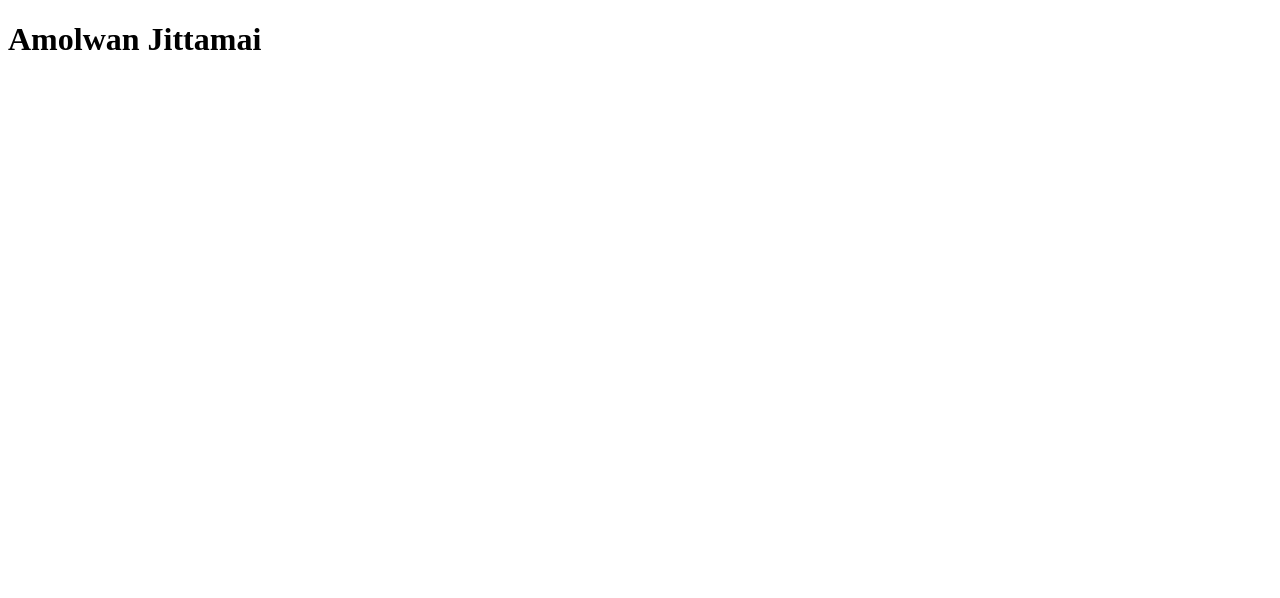
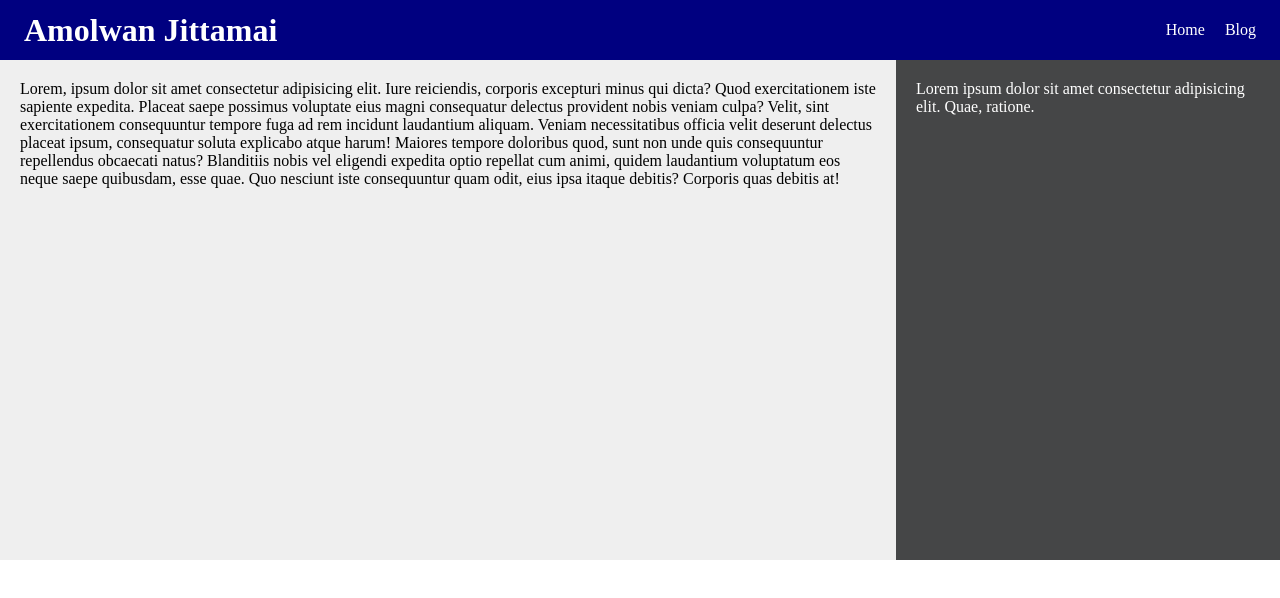
Before and after one commit to ajittama-su/Lab1, a plain HTML site: page index.html in a window 1280 px wide. Drawn offline with Linux system fonts and the light colour scheme.

Commit message:
Finished index.html

```diff
--- a/index.html
+++ b/index.html
@@ -5,8 +5,38 @@
     <meta name="viewport" content="width=device-width, initial-scale=1.0">
     <meta http-equiv="X-UA-Compatible" content="ie=edge">
     <title>Document</title>
+    <link rel="stylesheet" href="styles.css">
 </head>
 <body>
-    <h1>Amolwan Jittamai </h1>
+    <div class="header">
+        <h1>Amolwan Jittamai </h1>
+
+        <ul>
+            <li>
+                <a href ="index.html"> Home </a>
+            </li>
+            <li>
+                <a href ="blog.html"> Blog </a>
+            </li>
+        </ul>
+    </div>
+
+    <div class="main">
+        <div class="content">
+            <p>
+                Lorem, ipsum dolor sit amet consectetur adipisicing elit. Iure reiciendis, corporis excepturi minus qui dicta? Quod exercitationem iste sapiente expedita. Placeat saepe possimus voluptate eius magni consequatur delectus provident nobis veniam culpa? Velit, sint exercitationem consequuntur tempore fuga ad rem incidunt laudantium aliquam. Veniam necessitatibus officia velit deserunt delectus placeat ipsum, consequatur soluta explicabo atque harum! Maiores tempore doloribus quod, sunt non unde quis consequuntur repellendus obcaecati natus? Blanditiis nobis vel eligendi expedita optio repellat cum animi, quidem laudantium voluptatum eos neque saepe quibusdam, esse quae. Quo nesciunt iste consequuntur quam odit, eius ipsa itaque debitis? Corporis quas debitis at!
+            </p>
+
+        </div>
+        <div class="sidebar">
+            <p>
+                Lorem ipsum dolor sit amet consectetur adipisicing elit. Quae, ratione.
+            </p>
+
+        </div>
+
+
+    </div>
+
 </body>
 </html>
--- /dev/null
+++ b/styles.css
@@ -0,0 +1,52 @@
+html, body {
+    margin: 0;
+    padding: 0;
+}
+
+h1{
+    margin:0;
+    float: left;
+}
+
+.header{
+    height: 60px;
+    padding: 0 24px;
+    background-color: Navy;
+    color: #fff;
+    line-height: 60px;
+}
+ .header ul{
+     float: right;
+     list-style: none;
+     margin:0;
+     padding:0;
+ }
+
+ .header li{
+     float: left;
+     margin-left: 20px;
+ }
+
+ .header a{
+    color: #fff;
+    text-decoration: none;
+ }
+
+ .content {
+     width: 70%;
+     background-color: #efefef;
+     float: left;
+     min-height: 500px;
+ }
+
+ .sidebar{
+     width: 30%;
+     float: left;
+     background-color: #454647;
+     color: #fff;
+     min-height: 500px;
+ }
+
+ .main p{
+     margin: 20px;
+ }
```
